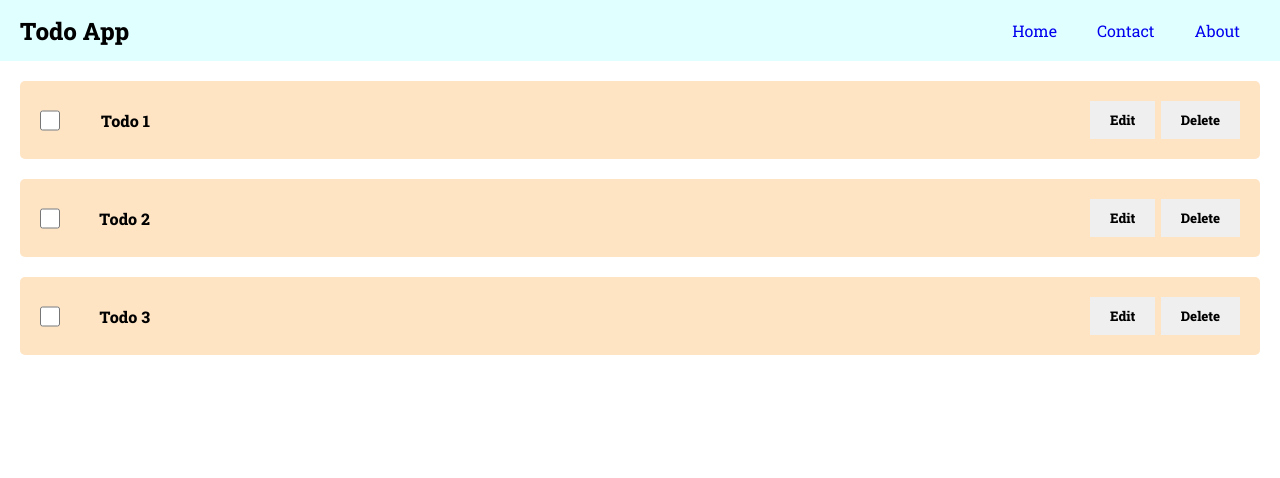
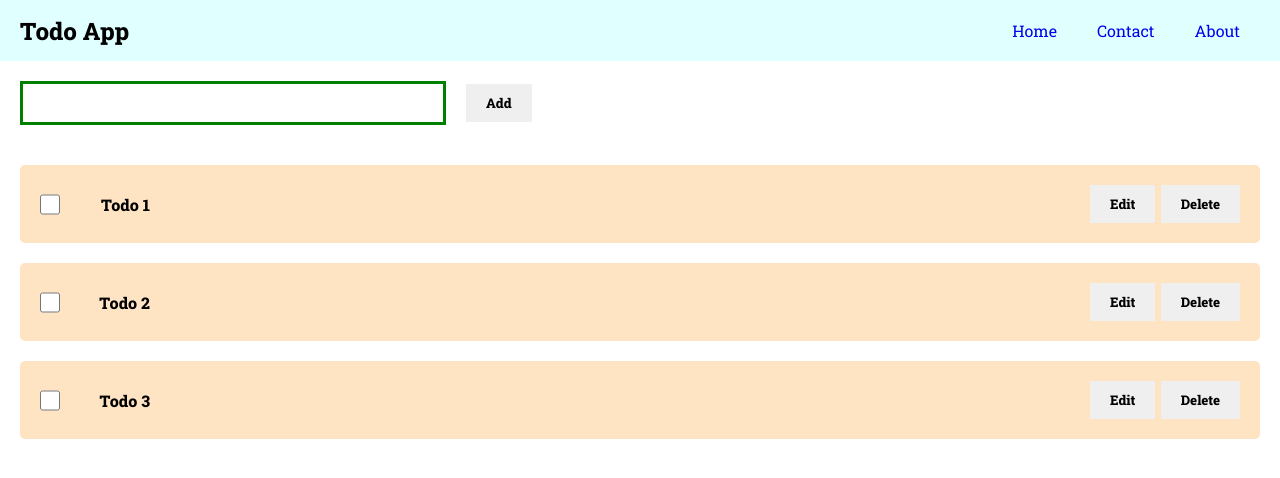
Before and after one commit to mubinkhan17102/todo-best-practice, a React (Create React App) app: page / in a window 1280 px wide. Shown: the top 478 px of the page. Built offline with nearby package versions, Linux system fonts and the light colour scheme.

Commit message:
add text field component

```diff
--- /dev/null
+++ b/src/components/textfield/TextField.module.scss
@@ -0,0 +1,7 @@
+.TextField{
+    display: inline-block;
+    padding: 10px;
+    margin: 20px;
+    border: 3px solid green;
+    width: 400px;
+}
--- /dev/null
+++ b/src/components/textfield/TextField.tsx
@@ -0,0 +1,10 @@
+import React from 'react';
+import classes from './TextField.module.scss'
+
+const TextField = () => {
+  return (
+    <input type="text" className={`${classes.TextField}`}/>
+  )
+}
+
+export default TextField
--- a/src/containers/todoContainer/TodoContainer.tsx
+++ b/src/containers/todoContainer/TodoContainer.tsx
@@ -1,10 +1,18 @@
 import './TodoContainer.modules.scss'
-import TodoItem from './TodoItem/TodoItem'
+import TodoItem from './TodoItem/TodoItem';
+import Button from '../../components/button/Button';
+import TextField from '../../components/textfield/TextField';
 
 export const TodoContainer = () => {
   const todos = ['Todo 1', 'Todo 2','Todo 3']
   return (
     <>
+      <form>
+        <TextField/>
+        <Button>
+          Add
+        </Button>
+      </form>
       {
         todos.map(todo => <TodoItem title={todo} key={todo}/>)
       }
```
